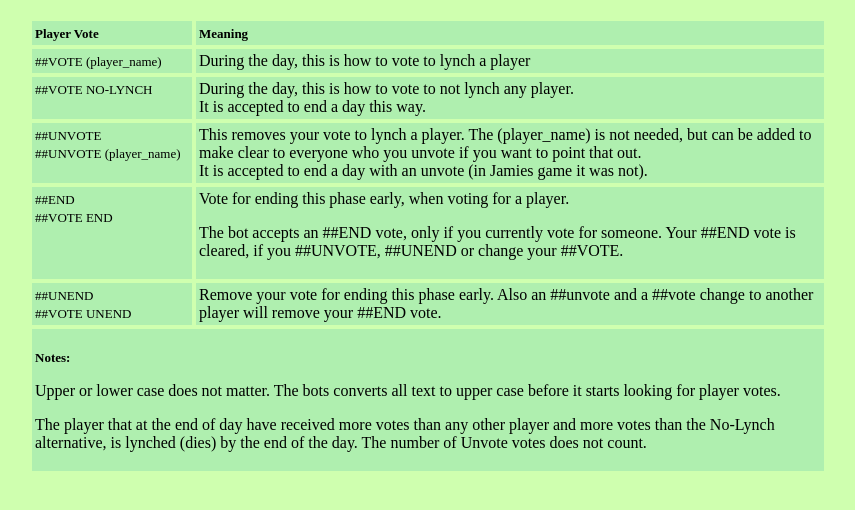
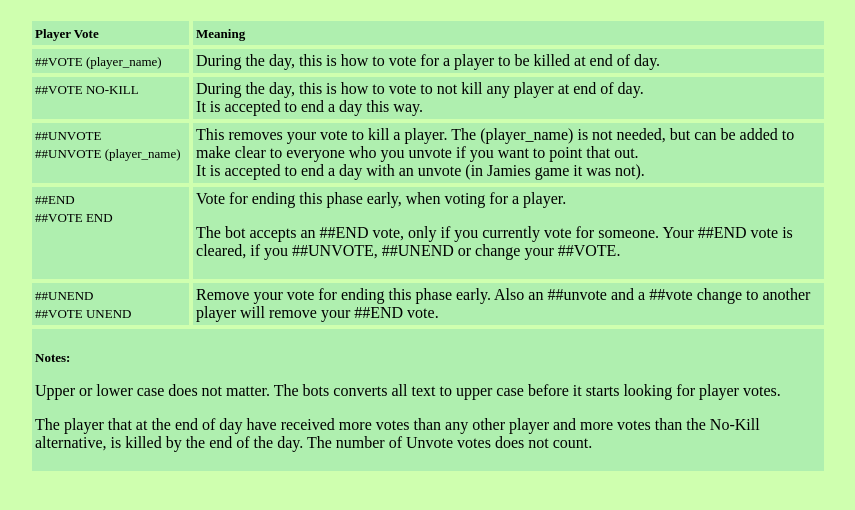
Before and after one commit to plund/mafia, a plain HTML site: page priv/docs/PlayerVoting.html in a window 1280 px wide. Shown: the part 50-560 px from the top of the page, without its empty margins (212-1067 px from the left). Drawn offline with Linux system fonts and the light colour scheme.

Commit message:
BLM changes
Remove the word lynch from GM commands and Player voting instructions.

Change "no-lynch" to "no-kill" as an alternative in the vote tracker
reading key.

Decided to make no changes made in the mafia lingo document.

```diff
--- a/priv/docs/PlayerVoting.html
+++ b/priv/docs/PlayerVoting.html
@@ -18,15 +18,17 @@
               ##VOTE&nbsp;(player_name)
           </font></td>
           <td valign="top"><font size="-0">
-              During the day, this is how to vote to lynch a player
+              During the day, this is how to vote for a player to be killed
+              at end of day.
           </font></td>
         </tr>
         <tr bgcolor="#afefaf">
           <td valign="top"><font size="-1">
-              ##VOTE&nbsp;NO-LYNCH
+              ##VOTE&nbsp;NO-KILL
           </font></td>
           <td valign="top"><font size="-0">
-              During the day, this is how to vote to not lynch any player.<br>
+              During the day, this is how to vote to not kill any player
+              at end of day.<br>
               It is accepted to end a day this way.
           </font></td>
         </tr>
@@ -36,7 +38,7 @@
               ##UNVOTE&nbsp;(player_name)
           </font></td>
           <td valign="top"><font size="-0">
-              This removes your vote to lynch a player.
+              This removes your vote to kill a player.
               The (player_name) is not needed, but can be added to
               make clear to everyone who you unvote if you want to
               point that out.<br>
@@ -76,8 +78,8 @@
               to upper case before it starts looking for player votes.
             <p>
               The player that at the end of day have received more votes than
-              any other player and more votes than the No-Lynch alternative,
-              is lynched (dies) by the end of the day.
+              any other player and more votes than the No-Kill alternative,
+              is killed by the end of the day.
               The number of Unvote votes does not count.
           </td>
         </tr>
```
Also changed, not shown: priv/docs/GM_commands.html (+3 -3 lines), 4 other files.
